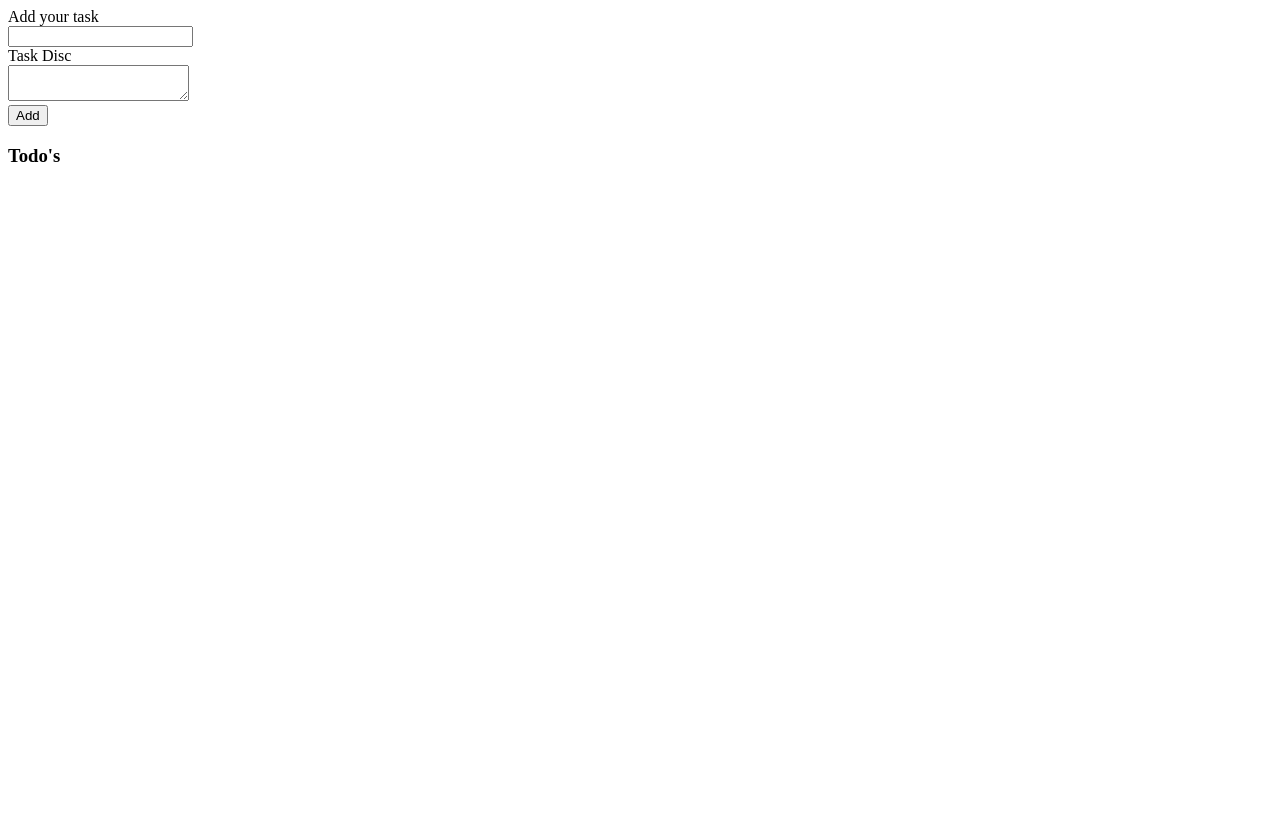
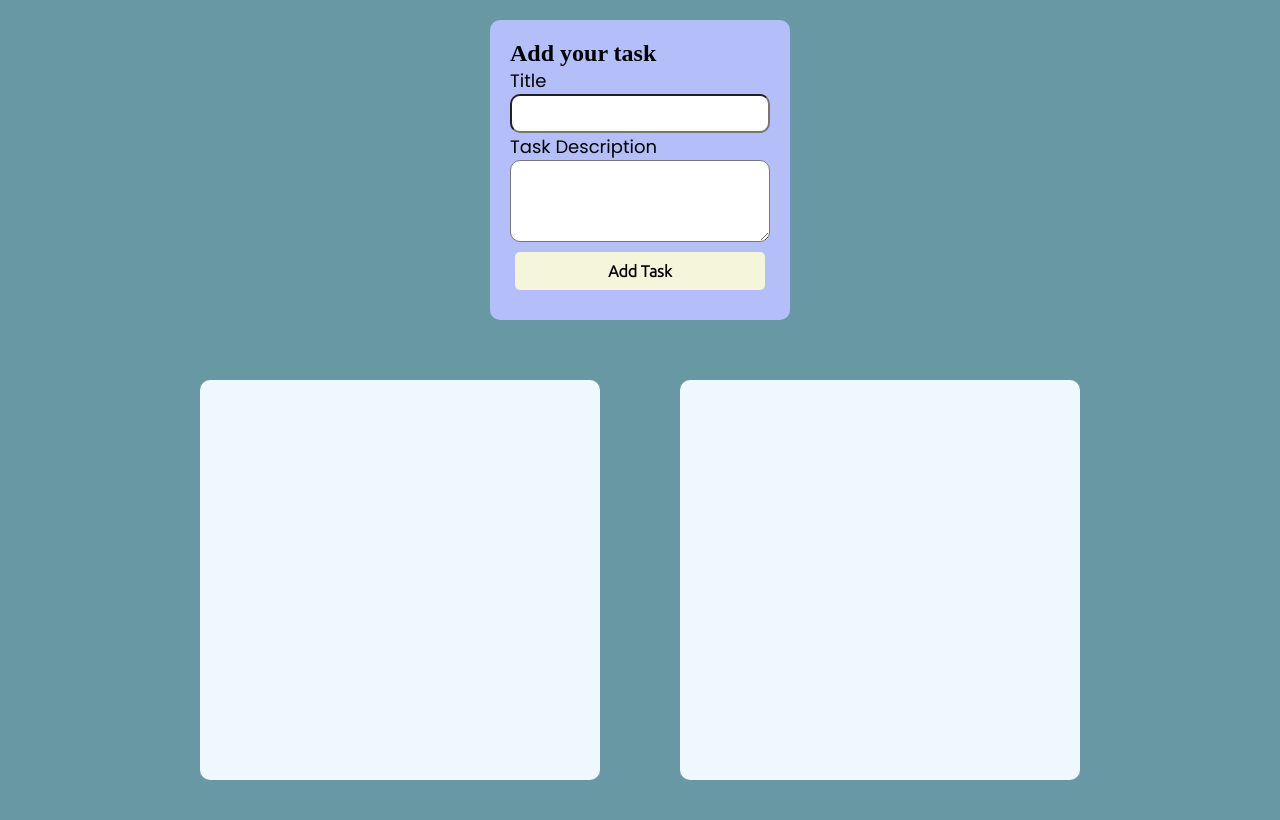
Before and after one commit to kantakshay/CRUD-app, a plain HTML site: page index.html in a window 1280 px wide. Drawn offline with Linux system fonts and the light colour scheme.

Commit message:
taskdone functionality added and styling

```diff
--- a/app.js
+++ b/app.js
@@ -3,10 +3,10 @@ const input = document.getElementById("input");
 const input_disc = document.getElementById("input-disc");
 const msg = document.getElementById("msg");
 const post = document.getElementById("post");
+const doneTaskdiv = document.getElementById("doneTask");
 
 form.addEventListener("submit", (e) => {
   e.preventDefault();
-  console.log("btn clicked");
   validation();
 });
 
@@ -15,8 +15,9 @@ const validation = () => {
     msg.innerHTML = "fill the task";
   } else {
     msg.innerHTML = "";
+    addData();
   }
-  addData();
+
 };
 
 let data = [];
@@ -26,51 +27,75 @@ const addData = () => {
     tilte: input.value,
     disc: input_disc.value,
   }),
-
-  console.log(data,"add data");
-  localStorage.setItem("data",JSON.stringify(data))
+  localStorage.setItem("data", JSON.stringify(data));
   postData();
 };
 
 const postData = () => {
+  post.innerHTML = "";
+  data.map((value, id) => {
+    return (post.innerHTML += ` <h4 class='todo-count'>TODO No: ${id+1}</h2><div id=${id} class="post-task">
 
-  data.map((value,id) => {
-    return (post.innerHTML += `<div id=${id}>
-       <p>${value.tilte}</p>
-    <p>${value.disc}</p>
+    <div draggable="true">
+
+       <p class="para">${value.tilte}</p>
+
+
+    <p class="para"> ${value.disc}</p>
+    </div>
       <div>
-        <button onclick="deletePost(this)">Delete</button>
-        <button onclick="editPost(this)">Edit</button>
+        <button class="btn" onclick="deletePost(this)">Delete</button>
+        <button class="btn" onclick="editPost(this)">Edit</button>
+        <button  class="btn" onclick="doneTask(this)">Done</button>
       </div>
     </div>`);
   });
   resetForm();
 };
 
-const resetForm = () =>{
+const resetForm = () => {
   input.value = "";
   input_disc.value = "";
-}
-
+};
 
 const editPost = (e) => {
-  let selectTask = e.parentElement.parentElement;
+  let selectTask = e.parentElement.previousElementSibling;
   input.value = selectTask.children[0].innerHTML;
-  input_disc.value =selectTask.children[1].innerHTML;
+  input_disc.value = selectTask.children[1].innerHTML;
   e.parentElement.parentElement.remove();
   deletePost(e);
 };
 
-
 const deletePost = (e) => {
   e.parentElement.parentElement.remove();
-  data.splice( e.parentElement.parentElement.id,1)
-  localStorage.setItem("data",JSON.stringify(data))
-  console.log(data,"delete");
+  data.splice(e.parentElement.parentElement.id, 1);
+  localStorage.setItem("data", JSON.stringify(data));
 };
 
-(()=>{
+let taskDone = [];
+
+const doneTask = (e) => {
+  let taskDoneData = data.filter((arr) => {
+    return arr === data[e.parentElement.parentElement.id];
+  });
+  taskDone.push(taskDoneData[0]);
+  localStorage.setItem("doneData", JSON.stringify(taskDone));
+  deletePost(e);
+  addDoneTask();
+};
+
+const addDoneTask = () => {
+  doneTaskdiv.innerHTML = "";
+  taskDone.map((val, id) => {
+    return (doneTaskdiv.innerHTML += `<h4 class='todo-count'>Task Done: ${id+1}</h2><div id=${id} class="done-task">
+      <p class="para">${val.tilte}</p>
+      <p class="para">${val.disc}</p></div>`);
+  });
+};
+
+(() => {
   data = JSON.parse(localStorage.getItem("data")) || [];
-  console.log(data,"local store data");
-  postData()
-})()
+  taskDone = JSON.parse(localStorage.getItem("doneData")) || [];
+  postData();
+  addDoneTask();
+})();
--- a/index.html
+++ b/index.html
@@ -1,30 +1,37 @@
 <!DOCTYPE html>
 <html lang="en">
   <head>
-  <meta charset="UTF-8">
-  <meta name="viewport" content="width=device-width, initial-scale=1.0">
-  <link rel="stylesheet" href="style.css">
+    <meta charset="UTF-8" />
+    <meta name="viewport" content="width=device-width, initial-scale=1.0" />
+    <link rel="stylesheet" href="style.css" />
     <title>TODO App</title>
   </head>
   <body>
     <div class="container">
       <div class="create">
         <form id="form">
-        <label for="input">Add your task</label>
-        <br>
-        <input type="text" id="input">
-        <br>
-        <label for="disc">Task Disc</label>
-        <br>
-<textarea type="text"  id="input-disc"></textarea>
+          <h2>Add your task</h2>
+
+          <label for="input" class="lable">Title</label>
+
+          <input type="text" id="input" class="input-field" />
+
+          <label for="disc" class="lable">Task Description</label>
+
+          <textarea type="text" id="input-disc" class="input-field-area"></textarea>
           <div id="msg"></div>
-        <button id="btn">Add</button>
+          <button id="btn" class="btn">Add Task</button>
         </form>
+      </div>
+      <div class="display">
+
+        <div class="display-task">
+
+          <div id="post">
 
           </div>
-    <div class="display">
-      <h3>Todo's</h3>
-      <div id="post"></div>
+          <div id="doneTask"></div>
+        </div>
       </div>
     </div>
     <script src="./app.js"></script>
--- a/style.css
+++ b/style.css
@@ -1,4 +1,96 @@
-.completed  > p{
-    color: green;
-    /* background-color: aqua; */
+@import url('https://fonts.googleapis.com/css2?family=Open+Sans:ital,wght@1,500&family=Poppins:ital@0;1&family=Roboto+Slab&family=Ubuntu:wght@300&display=swap');
+
+* {
+  margin: 0;
+  padding: 0;
+  box-sizing: border-box;
 }
+body {
+  background-color: rgba(0, 83, 104, 0.596);
+}
+.create {
+  display: flex;
+  justify-content: center;
+}
+
+#form {
+  display: flex;
+  justify-content: center;
+  flex-direction: column;
+  width: 300px;
+  height: 300px;
+  padding: 20px;
+  margin: 20px;
+  border-radius: 10px;
+  background-color: rgb(180, 191, 250);
+}
+.lable{
+    font-size: large;
+    font-weight: 400;
+    font-family: Poppins;
+}
+.input-field{
+    border-radius: 10px;
+    padding: 10px;
+}
+.input-field-area{
+    border-radius: 10px;
+    padding: 30px;
+}
+.display-task {
+  display: flex;
+  justify-content: center;
+  flex-direction: row;
+}
+
+#post,
+#doneTask {
+  width: 400px;
+  height: 400px;
+  padding: 40px;
+  border-radius: 10px;
+  margin: 40px;
+  background-color: aliceblue;
+  overflow-y: scroll;
+}
+::-webkit-scrollbar {
+  display: none;
+}
+
+.post-task,
+.done-task {
+  margin: 20px 10px;
+  border-radius: 10px;
+  font-family: Poppins;
+ box-shadow: 0 4px 8px 0 rgba(0, 0, 0, 0.2), 0 4px 10px 0 rgba(0, 0, 0, 0.19);
+}
+.post-task{
+    background-color: rgb(213, 182, 241);
+    padding: 10px;
+}
+.done-task {
+    background-color: rgb(189, 241, 182);
+    padding: 30px;
+}
+.todo-count{
+    font-family: Ubuntu;
+}
+.para{
+  margin: 5px 10px;
+    font-size: 20px;
+ font-weight: 500;
+}
+.btn {
+  padding: 10px 20px;
+  margin: 10px 5px;
+  font-size: medium;
+  font-family: "ubuntu", Times, serif;
+  font-weight: bold;
+  background-color: beige;
+  border: 1px slateblue;
+  border-radius: 5px;
+}
+.btn:hover{
+    cursor: pointer;
+    background-color: rgb(182, 253, 135);
+}
```
Lines whose indentation alone changed are shown as unchanged.
